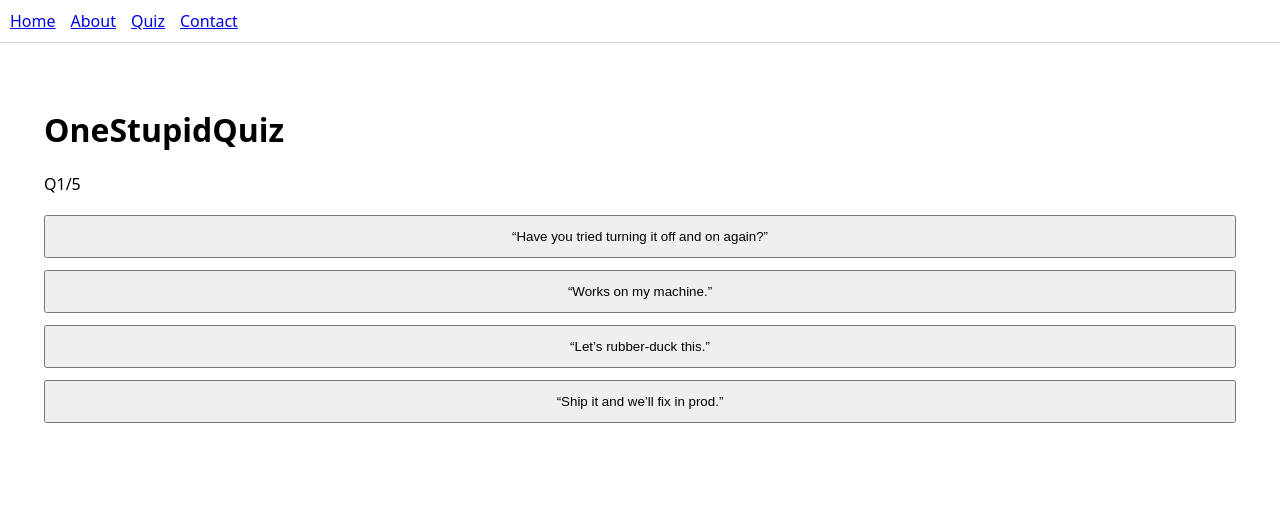
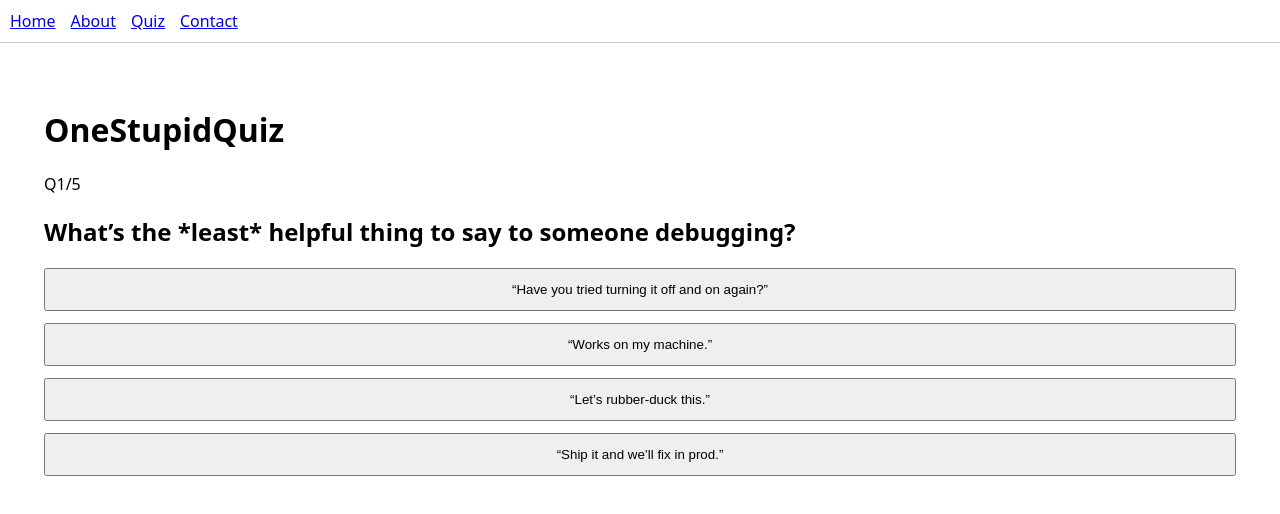
Before and after one commit to thebengali/onestupidquiz, a Next.js app: page /quiz in a window 1280 px wide. Shown: the top 514 px of the page. Built offline with nearby package versions, Linux system fonts and the light colour scheme.

Commit message:
Fix field: prompt -> question

```diff
--- a/app/quiz/page.tsx
+++ b/app/quiz/page.tsx
@@ -40,7 +40,7 @@ export default function QuizPage() {
       {!done && q && (
         <>
           <p>Q{i + 1}/{questions.length}</p>
-          <h2>{q.prompt}</h2>
+          <h2>{q.question}</h2>
 
           <div style={{ display: 'grid', gap: 12, marginTop: 16 }}>
             {q.answers.map((a, idx) => (
```
